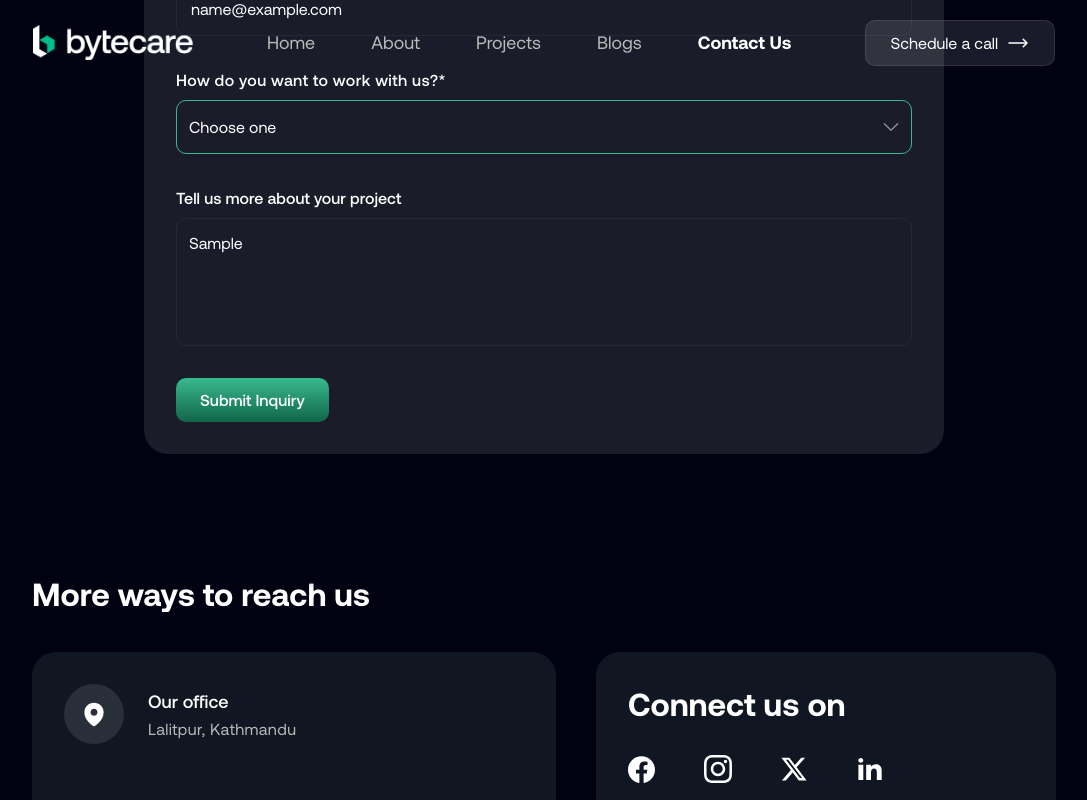
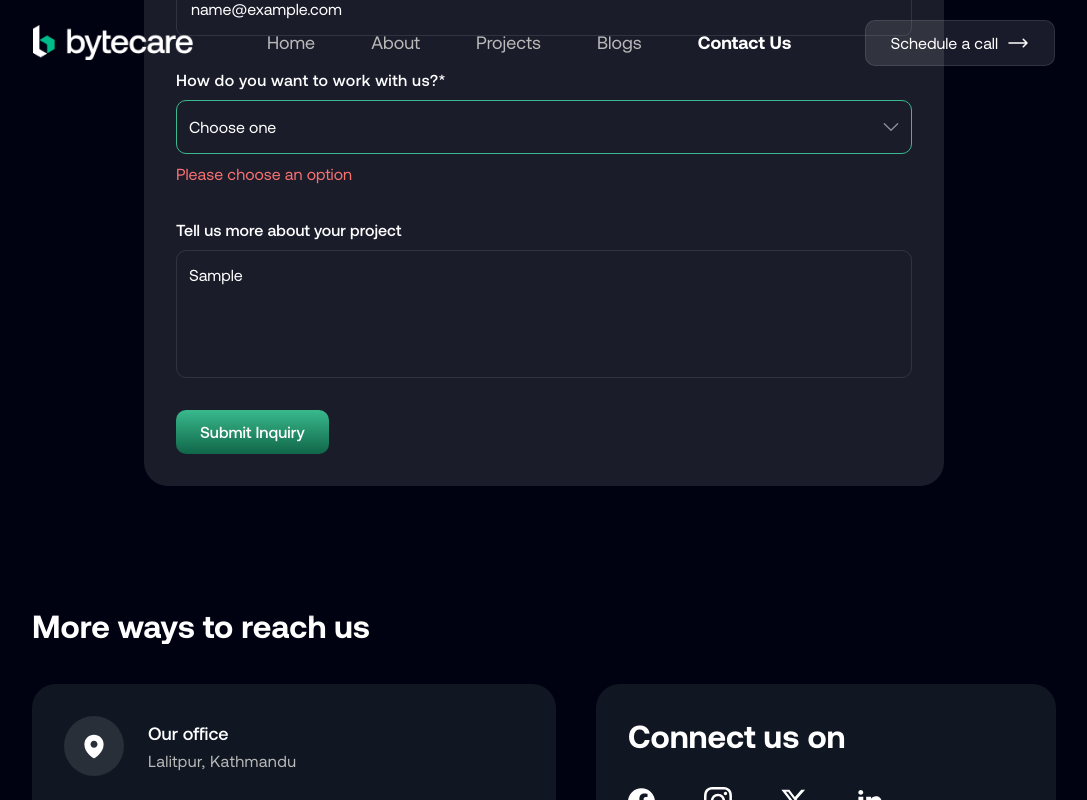
Before and after one commit to linushahs/bytecare-website, a Next.js app: page /contact-us in a window 1280 px wide. Both pictures are taken after typing "Sample", "5", "name@example.com", "Sample" into the empty fields and a click on the button "Submit Inquiry". Shown: the part 953-1753 px from the top of the page, without its empty margins (96-1183 px from the left). Built offline with nearby package versions, Linux system fonts and the light colour scheme.

Commit message:
feat: added form validation in contact form7

```diff
--- a/src/components/contact-us/contact-form.tsx
+++ b/src/components/contact-us/contact-form.tsx
@@ -34,9 +34,13 @@ export default function ContactUsForm() {
     console.log(values);
   };
 
+  const onError = (err: any) => {
+    console.log(err);
+  };
+
   return (
     <form
-      onSubmit={handleSubmit(onSubmit)}
+      onSubmit={handleSubmit(onSubmit, onError)}
       className="flex flex-col p-4 gap-y-8 md:p-8 bg-surface rounded-xl"
     >
       <FormGroup>
@@ -117,7 +121,10 @@ export default function ContactUsForm() {
                 aria-describedby="errorWork"
                 error={errors.work}
               >
-                <SelectValue className="!text-textSecondary" placeholder="Choose one" />
+                <SelectValue
+                  className="!text-textSecondary"
+                  placeholder="Choose one"
+                />
               </SelectTrigger>
               <SelectContent>
                 <SelectItem value="newProject">
@@ -131,6 +138,12 @@ export default function ContactUsForm() {
             </Select>
           )}
         />
+
+        {errors.work && (
+          <span id="errorWork" className="text-red-400 text-base">
+            {errors.work.message}
+          </span>
+        )}
       </FormGroup>
       <FormGroup>
         <Label htmlFor="projectDetail">Tell us more about your project</Label>
--- a/src/components/form/input.tsx
+++ b/src/components/form/input.tsx
@@ -8,19 +8,33 @@ interface InputProps extends React.InputHTMLAttributes<HTMLInputElement> {
 
 export const Input = forwardRef<HTMLInputElement, InputProps>(
   ({ placeholder, type = "text", id, className, error, ...props }, ref) => {
+    console.log(error);
+
     return (
+      <>
         <input
           id={id}
           ref={ref}
           type={type}
           placeholder={placeholder}
           className={cn(
-          "p-3.5 text-white rounded-md border text-md border-borderLight focus-within:border-brand outline-none bg-transparent placeholder:text-surface-border leading-6",
-          error && "border-accent-red",
+            "p-3.5 text-white rounded-sm border text-md border-borderSoft focus-within:border-brand outline-none bg-transparent placeholder:text-surface-border leading-6",
+            error && "border-red-400",
             className
           )}
           {...props}
         />
+
+        {error && (
+          <span
+            id={`error${id}`}
+            className="text-red-400 text-base"
+            role="alert"
+          >
+            {error.message}
+          </span>
+        )}
+      </>
     );
   }
 );
--- a/src/components/form/select.tsx
+++ b/src/components/form/select.tsx
@@ -26,8 +26,8 @@ const SelectTrigger = React.forwardRef<
   <SelectPrimitive.Trigger
     ref={ref}
     className={cn(
-      "flex w-full items-center justify-between rounded-md border border-borderLight bg-transparent px-3 py-3.5 text-md ring-offset-background placeholder:text-muted-foreground focus:outline-none focus:border-brand disabled:cursor-not-allowed disabled:opacity-50 [&>span]:line-clamp-1",
-      error && "border-accent-red",
+      "flex w-full items-center justify-between rounded-md border border-borderSoft bg-transparent px-3 py-3.5 text-md ring-offset-background placeholder:text-muted-foreground focus:outline-none focus:border-brand disabled:cursor-not-allowed disabled:opacity-50 [&>span]:line-clamp-1",
+      error && "border-red-400",
       className
     )}
     {...props}
--- a/src/components/form/textarea.tsx
+++ b/src/components/form/textarea.tsx
@@ -15,7 +15,7 @@ export const TextArea = forwardRef<HTMLTextAreaElement, TextAreaProps>(
         ref={ref}
         placeholder={placeholder}
         className={cn(
-          "p-3 text-white text-md min-h-[8rem] resize-none rounded-md border border-borderLight focus-within:border-brand  outline-none bg-transparent placeholder:text-surface-border leading-6",
+          "p-3 text-white text-md min-h-[8rem] resize-none rounded-md border border-borderSoft focus-within:border-brand  outline-none bg-transparent placeholder:text-surface-border leading-6",
           error && "border-accent-red focus-within:border-accent-red",
           className
         )}
--- a/tailwind.config.ts
+++ b/tailwind.config.ts
@@ -50,7 +50,8 @@ const config: Config = {
       },
 
       borderRadius: {
-        sm: "6px",
+        xs: "6px",
+        sm: "8px",
         md: "10px",
         base: "12px",
         lg: "18px",
```
Also changed, not shown: src/components/contact-us/contact-form-schema.ts (added). Lines whose indentation alone changed are shown as unchanged.
